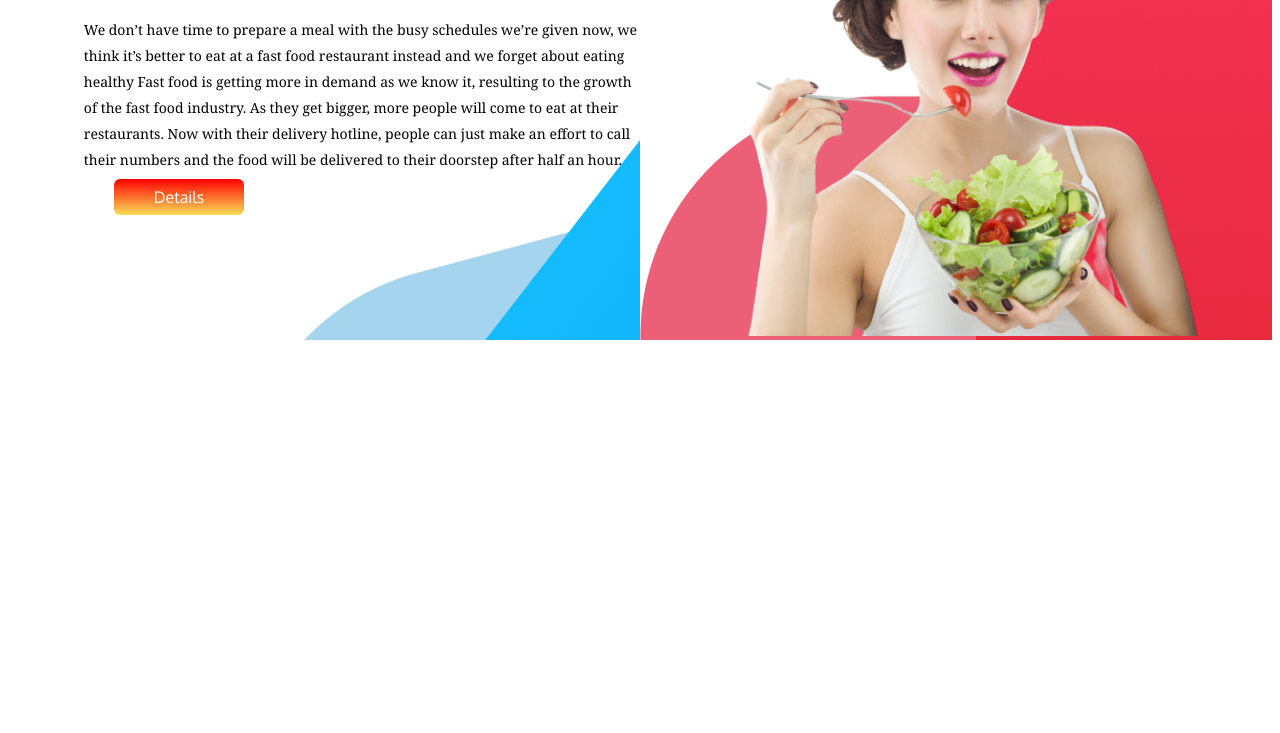
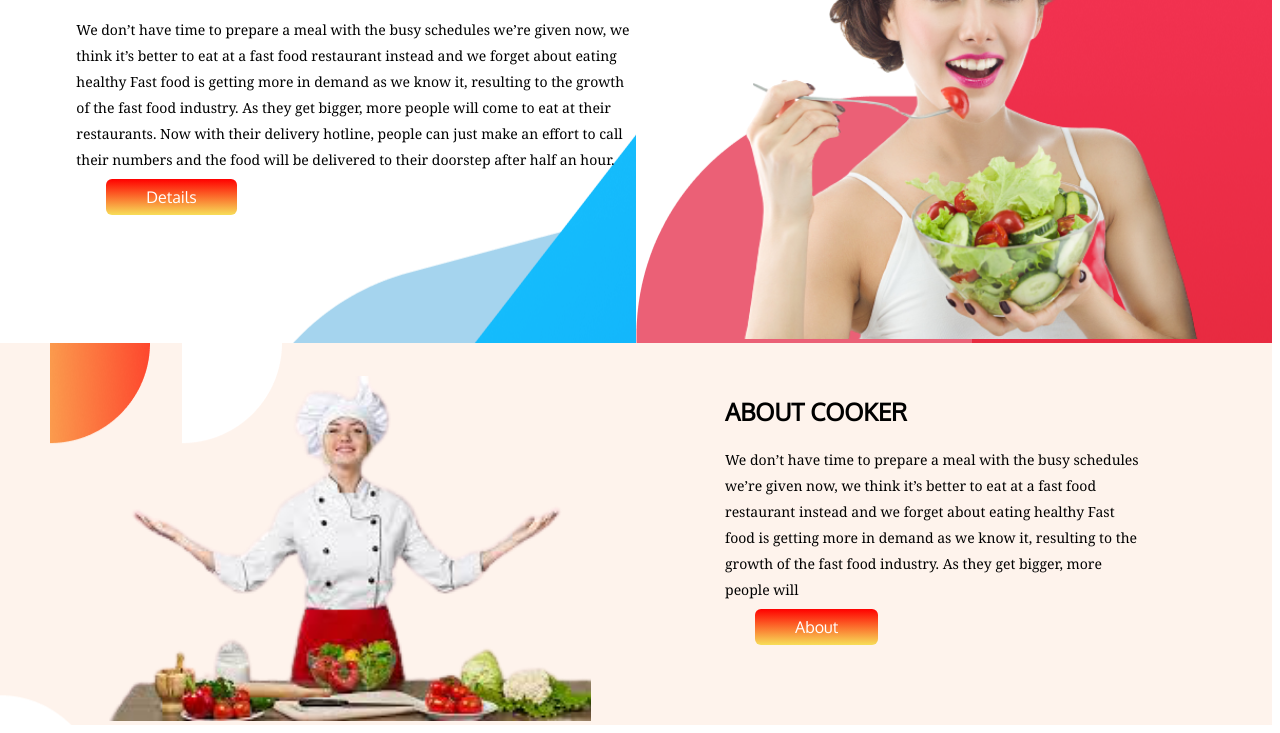
Before and after one commit to mdhimal/food-fast, a plain HTML site: page index.html in a window 1280 px wide. Shown: the part 194-927 px from the top of the page. Before the commit the page ends 800 px from the top, so only its background shows below. Drawn offline with Linux system fonts and the light colour scheme.

Commit message:
cookerabout

```diff
--- a/index.html
+++ b/index.html
@@ -31,12 +31,20 @@
         </div>
 
     </section>
-    <section>
-        <div>
-
+    <section class="section-about">
+        <div class="cook-about">
+            <img src="images/cook.png" alt="">
         </div>
-        <div>
-
+        <div class="cook-about">
+            <h1>
+                ABOUT COOKER
+            </h1>
+            <p class="head-deatils">We don’t have time to prepare a meal with the busy schedules we’re given now, we
+                think it’s better to eat
+                at a fast food restaurant instead and we forget about eating healthy Fast food is getting more in demand
+                as we know it, resulting to the growth of the fast food industry. As they get bigger, more people will
+            </p>
+            <a class="link-button" target="_blank" href="https://web.programming-hero.com/">About</a>
         </div>
     </section>
 
--- a/style.css
+++ b/style.css
@@ -1,5 +1,6 @@
 body{
     font-family: 'Oxygen', sans-serif;
+    margin-left: 0;
 }
 
 .head-section{
@@ -53,3 +54,33 @@ body{
     font-size: 14px;
     line-height: 26px;
 }
+
+
+/* /cokker  about */
+.section-about{
+   width: 100%;
+   /* background:palegreen; */
+   background-image: url(images/7.png);
+   background-repeat: no-repeat;
+   display: flex;
+
+
+}
+.cook-about{
+ width: 100%;
+ padding-left: 6%;
+ padding-left: 7%;
+ padding-right: 10%;
+ margin-top: 33px;
+ /* background-image: url(images/cook.png);
+ background-repeat: no-repeat; */
+
+
+}
+.cook-about img{
+    width: 116%;
+    padding-left: 15px;
+    padding-right: 30px;
+
+
+   }
```
Also changed, not shown: images/7.png (added), images/about-cook.jpg (added), images/cook.png (added), images/images.png (added).
